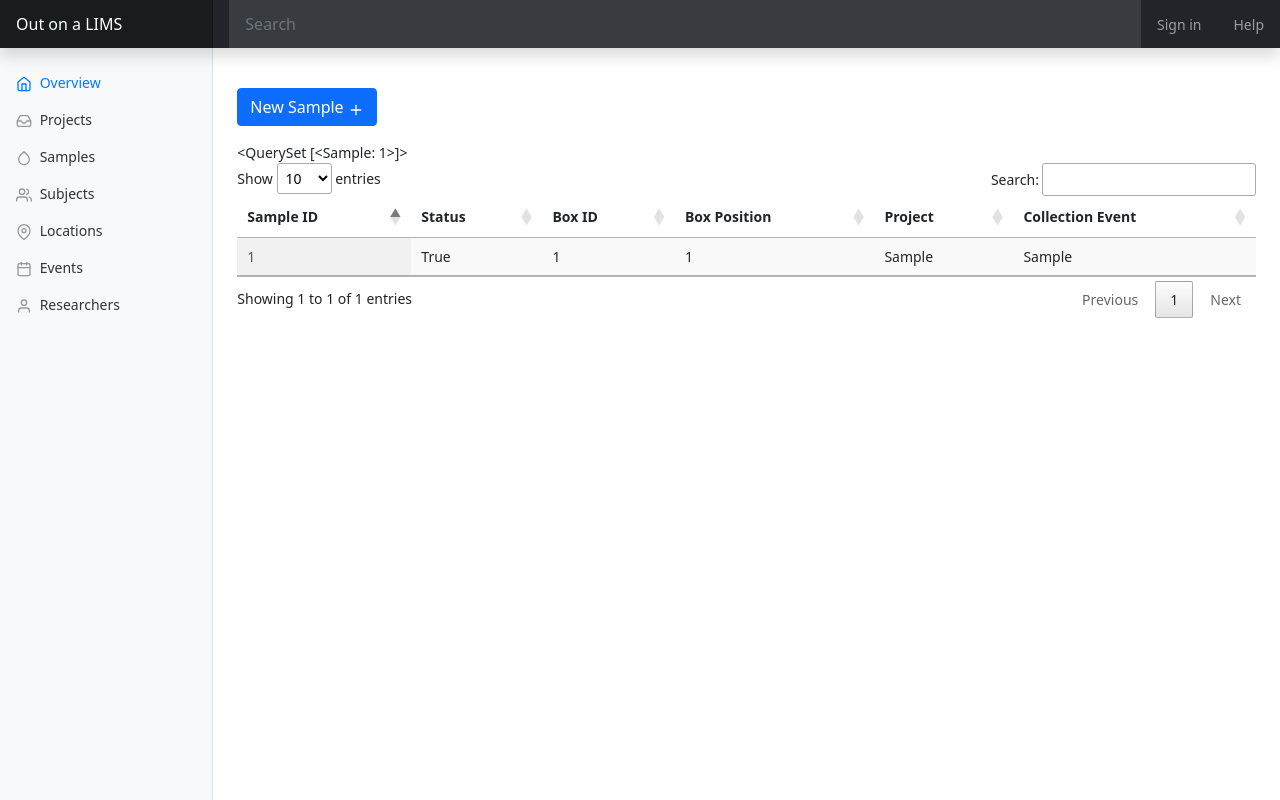
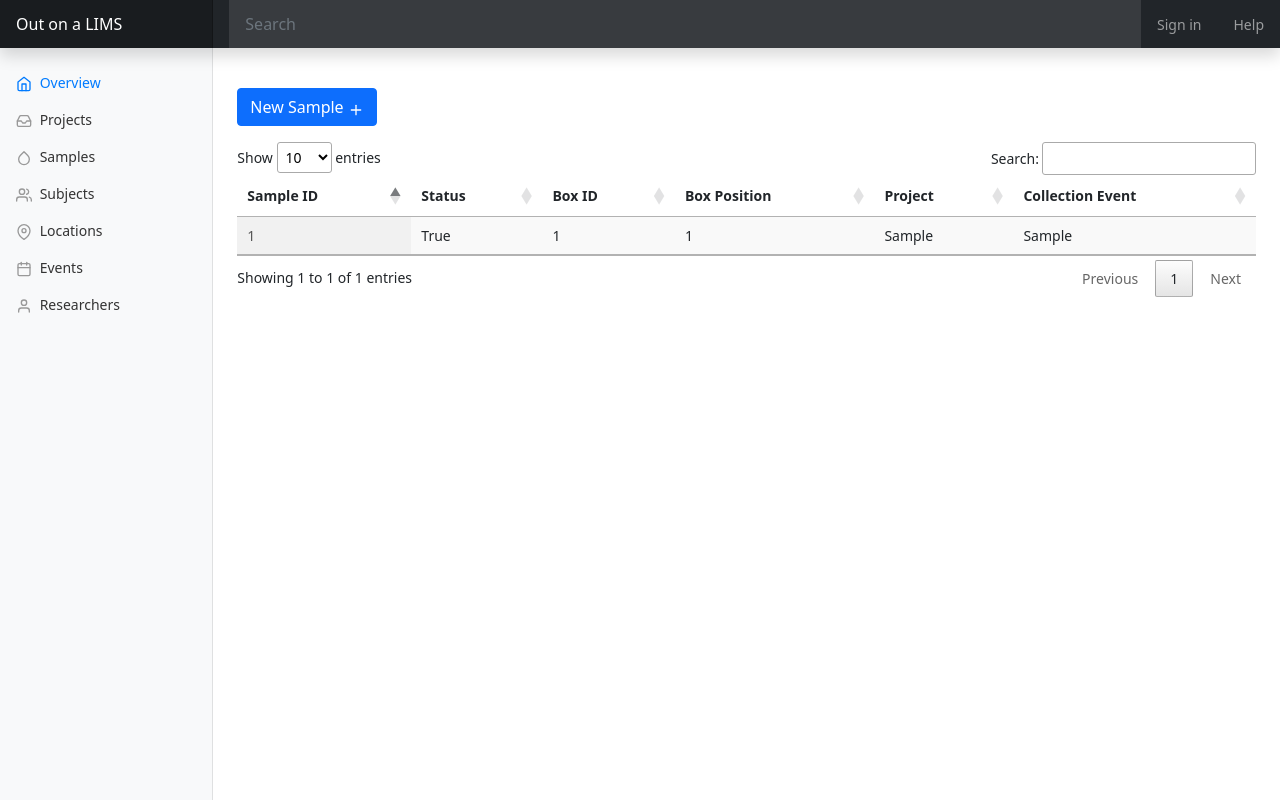
Before and after one commit to tfursten/outonalims-covid, a Django app: page /lims/samples/ in a window 1280 px wide. Run offline with Django 3.2, Linux system fonts and the light colour scheme; tables that the repository leaves empty hold one stand-in row (values such as "Sample post"); some libraries are stand-ins or nearby versions.

Commit message:
update sample

```diff
--- a/out_on_a_LIMS/lims/templates/lims/sample_list.html
+++ b/out_on_a_LIMS/lims/templates/lims/sample_list.html
@@ -11,7 +11,6 @@
     <table id="sample_table" class="display table table-hover"  align="center"  style="width:100%">
         <thead>
             <tr>
-                {{ sample_list }}
                 <th>Sample ID</th>
                 <th>Status</th>
                 <th>Box ID</th>
```
